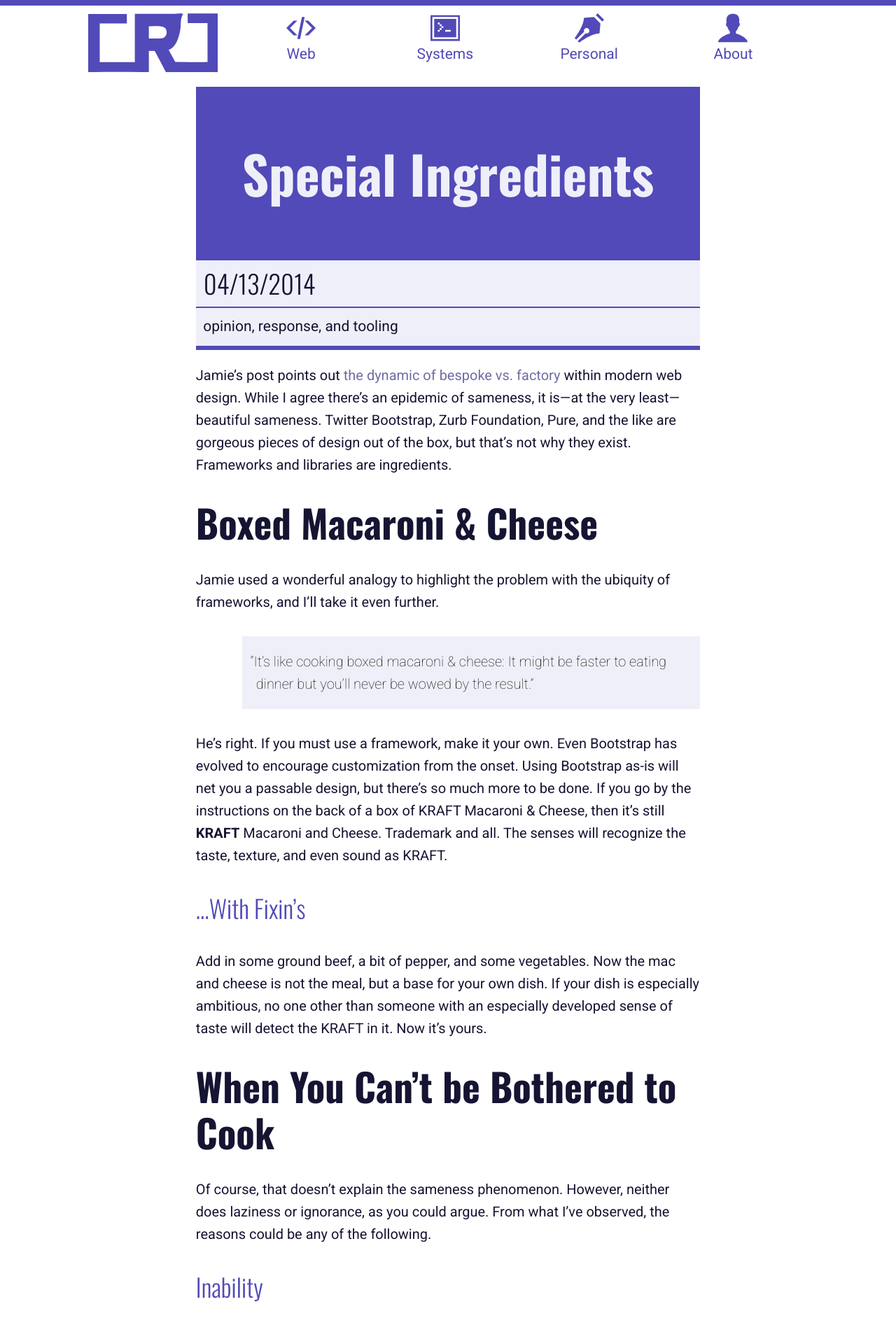
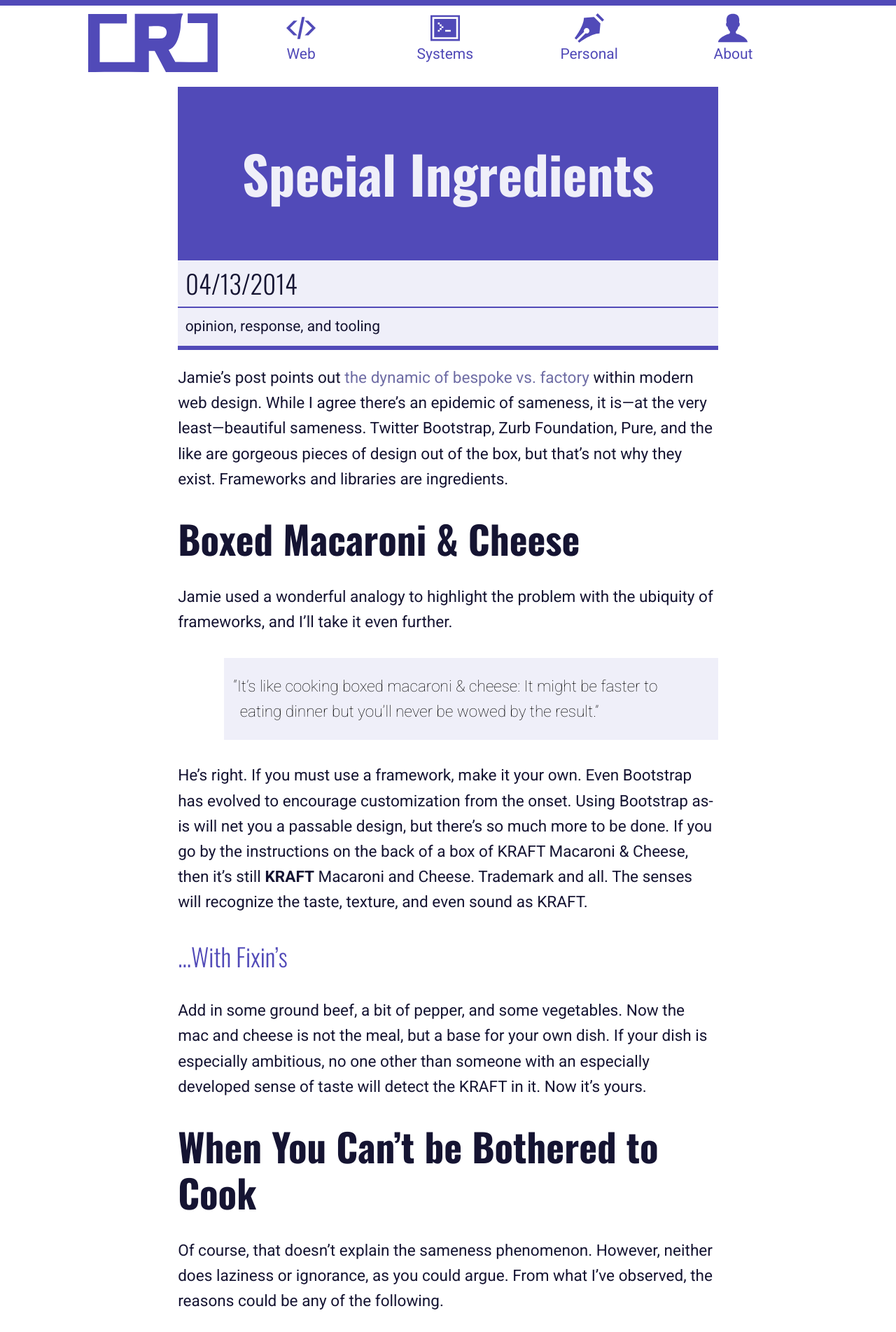
Before and after one commit to chatrjr/chatrjr.github.io, a Jekyll site: the page built from _posts/2014-04-13-special-ingredients.markdown, in a window 1280 px wide. Shown: the top 1903 px of the page at 70% size. Built offline with Jekyll 4.4.1, drawn with Linux system fonts in a browser that asks for light colours; Markdown is read by kramdown in place of the engine named in the settings.

Commit message:
Increase width of post area and adjust typography for comfortable reading.

```diff
--- a/css/scss/components/_post.scss
+++ b/css/scss/components/_post.scss
@@ -4,7 +4,7 @@
 
 .post {
   margin: 0 auto;
-  width: 70%;
+  width: 75%;
   @include media(tiny) {
     width: 100%;
   }
@@ -52,7 +52,7 @@
 }
 
 .post-body {
-  @include typecsset-font-size($typecsset-base-font-size / 1.05);
+  @include typecsset-font-size($typecsset-base-font-size * 1.075);
   @include media(tiny) {
     @include typecsset-font-size($typecsset-base-font-size * 1.15);
   }
```
Also changed, not shown: css/main.css.
